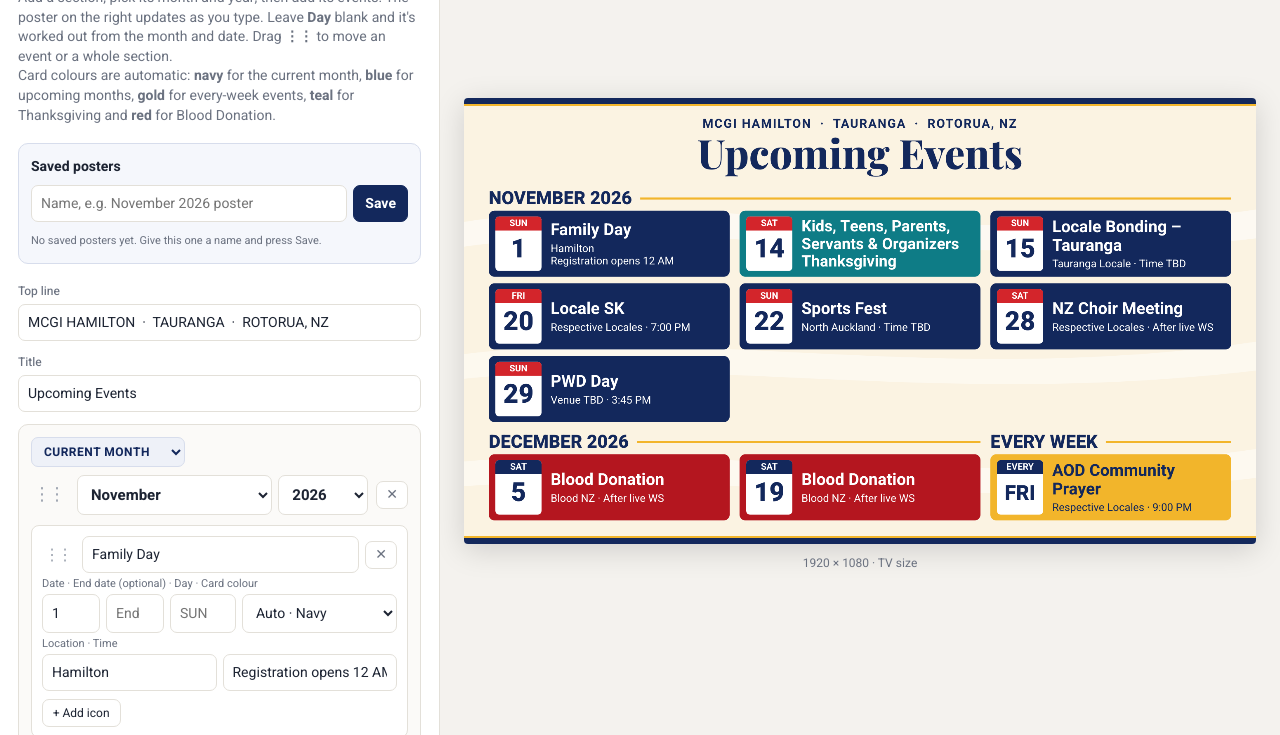
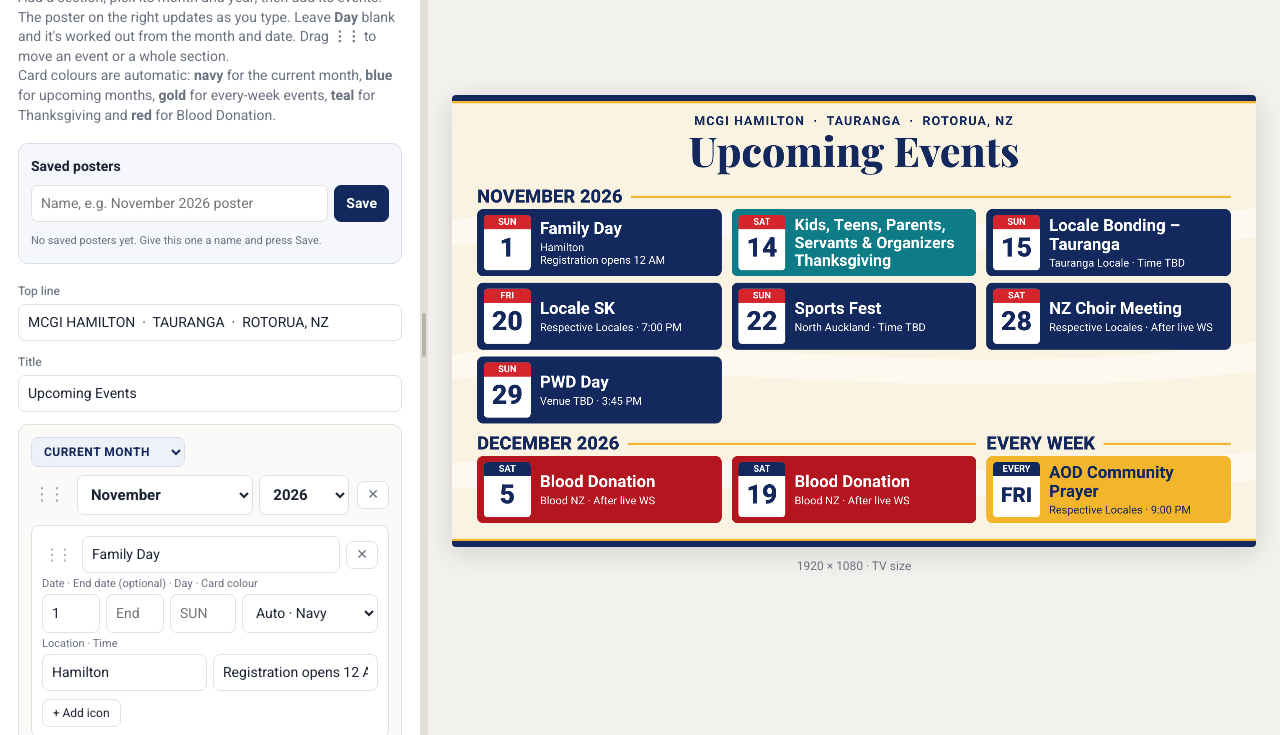
Before and after one commit to ducks-monkeys123/events-poster-maker, a plain HTML site: page index.html in a window 1280 px wide. Shown: the part 65-800 px from the top of the page. Drawn offline with nearby package versions, Linux system fonts and the light colour scheme.

Commit message:
Resizable side panel

```diff
--- a/index.html
+++ b/index.html
@@ -15,9 +15,14 @@
   *{box-sizing:border-box}
   html,body{margin:0;height:100%}
   body{font-family:Heebo,system-ui,sans-serif;background:var(--bg);color:var(--ink);font-size:14px}
-  .app{display:grid;grid-template-columns:minmax(360px,440px) 1fr;height:100vh}
-  @media (max-width:900px){.app{grid-template-columns:1fr;height:auto}.editor{max-height:none}}
-  .editor{background:var(--panel);border-right:1px solid var(--line);overflow:auto;padding:20px 18px 40px}
+  .app{display:grid;grid-template-columns:var(--ew,420px) 8px 1fr;height:100vh}
+  .resizer{cursor:col-resize;background:var(--line);position:relative;touch-action:none}
+  .resizer::after{content:'';position:absolute;top:50%;left:2px;width:4px;height:44px;margin-top:-22px;border-radius:2px;background:#b9b4aa}
+  .resizer:hover,.resizer.active{background:#c9d3ea}
+  .resizer:hover::after,.resizer.active::after{background:#2E5FAE}
+  body.resizing{cursor:col-resize;user-select:none}
+  @media (max-width:900px){.app{grid-template-columns:1fr;height:auto}.editor{max-height:none}.resizer{display:none}}
+  .editor{background:var(--panel);overflow:auto;padding:20px 18px 40px}
   h1{font-size:20px;margin:0 0 4px}
   .sub{color:var(--muted);margin:0 0 18px;line-height:1.4}
   label.field{display:block;font-size:12px;font-weight:500;color:var(--muted);margin-bottom:4px}
@@ -124,6 +129,7 @@
     <div class="note" id="note"></div>
   </aside>
 
+  <div class="resizer" id="resizer" title="Drag to resize · double-click to reset" role="separator" aria-orientation="vertical" aria-label="Resize the side panel" tabindex="0"></div>
   <main class="preview">
     <div class="canvas-wrap"><canvas id="poster" width="1920" height="1080"></canvas></div>
     <div class="pv-label">1920 × 1080 · TV size</div>
@@ -678,6 +684,31 @@
     useLocal();
   }
 
+  // ---------- Resizable side panel ----------
+  (function(){
+    const app=document.querySelector('.app'), rz=document.getElementById('resizer'), WKEY='events-poster-maker-panel';
+    const DEF=420, MIN=300;
+    const max=()=>Math.max(MIN, Math.round(window.innerWidth*0.7));
+    function setW(w){ w=Math.min(max(),Math.max(MIN,Math.round(w))); app.style.setProperty('--ew', w+'px'); return w; }
+    let saved=null; try{ saved=parseInt(localStorage.getItem(WKEY),10); }catch(e){}
+    let cur=setW(saved||DEF);
+    function store(){ try{ localStorage.setItem(WKEY,String(cur)); }catch(e){} }
+    rz.addEventListener('pointerdown',e=>{
+      e.preventDefault(); rz.setPointerCapture(e.pointerId); rz.classList.add('active'); document.body.classList.add('resizing');
+      const startX=e.clientX, startW=cur;
+      const move=ev=>{ cur=setW(startW+(ev.clientX-startX)); };
+      const up=()=>{ rz.removeEventListener('pointermove',move); rz.removeEventListener('pointerup',up); rz.removeEventListener('pointercancel',up);
+        rz.classList.remove('active'); document.body.classList.remove('resizing'); store(); };
+      rz.addEventListener('pointermove',move); rz.addEventListener('pointerup',up); rz.addEventListener('pointercancel',up);
+    });
+    rz.addEventListener('dblclick',()=>{ cur=setW(DEF); store(); });
+    rz.addEventListener('keydown',e=>{
+      if(e.key==='ArrowLeft'){ cur=setW(cur-20); store(); e.preventDefault(); }
+      if(e.key==='ArrowRight'){ cur=setW(cur+20); store(); e.preventDefault(); }
+    });
+    window.addEventListener('resize',()=>{ cur=setW(cur); });
+  })();
+
   buildEditor();
   draw();
   Promise.all([
```
